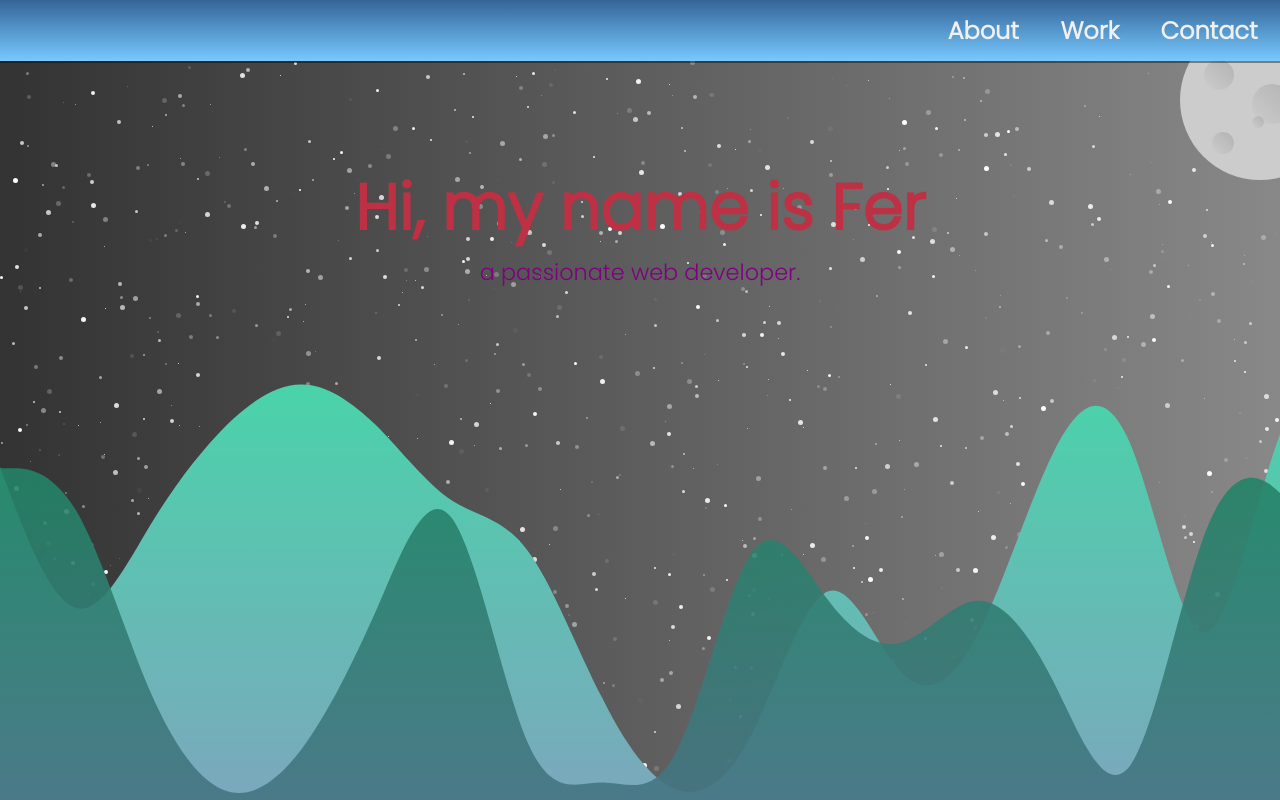
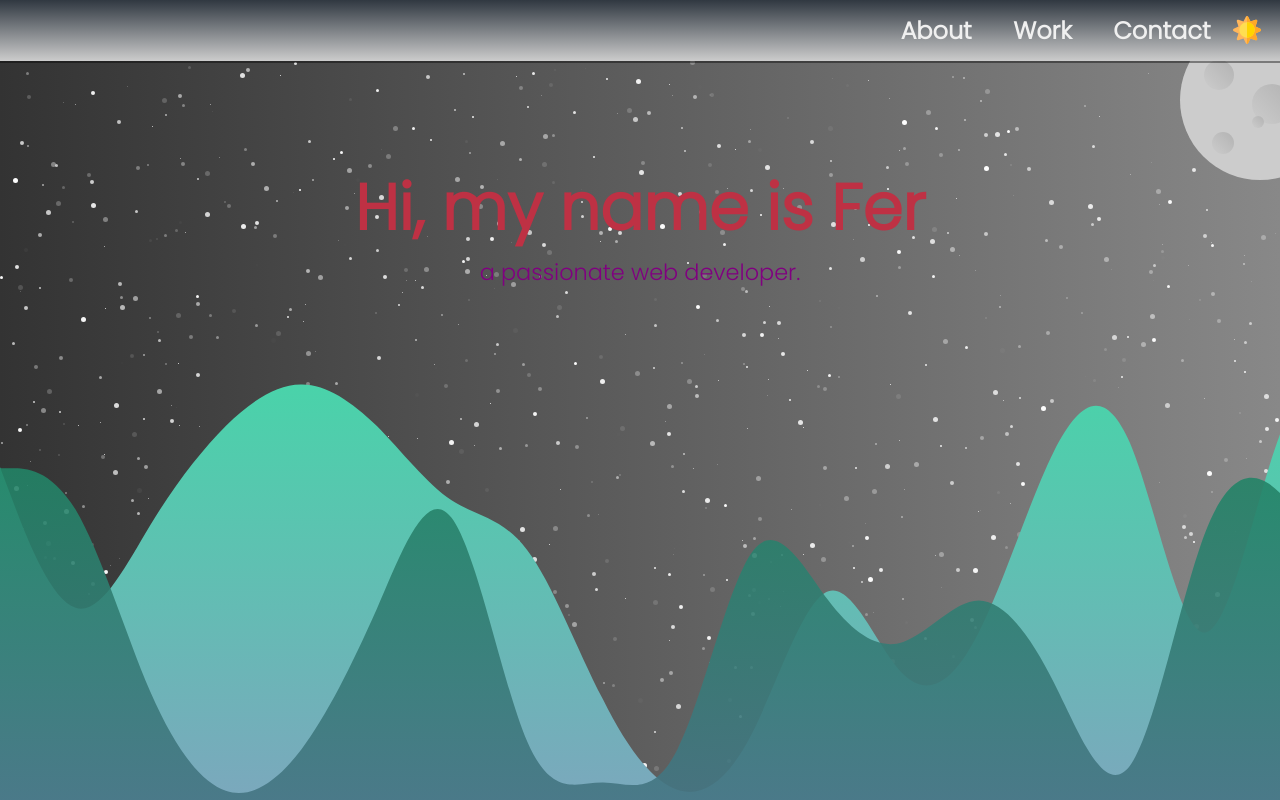
Before and after one commit to fer-rouco/portfolio, a React (Create React App) app in the folder client/: page / in a window 1280 px wide. Shown: the top 800 px of the page. Built offline with nearby package versions, Linux system fonts and the light colour scheme.

Commit message:
Toggle theme

```diff
--- a/client/src/App.js
+++ b/client/src/App.js
@@ -1,4 +1,5 @@
 import './App.scss';
+import { ThemeProvider } from './contexts/theme-context';
 import NavBar from './components/bars/nav-bar';
 import WelcomeSection from './components/sections/welcome-section';
 import ProjectsSection from './components/sections/projects-section';
@@ -8,6 +9,7 @@ import FooterContet from './components/footer-content';
 function App() {
   return (
     <>
+      <ThemeProvider>
         <header>
           <NavBar></NavBar>
         </header>
@@ -19,6 +21,7 @@ function App() {
         <footer>
           <FooterContet></FooterContet>
         </footer>
+      </ThemeProvider>
     </>
   );
 }
--- a/client/src/components/bars/nav-bar.jsx
+++ b/client/src/components/bars/nav-bar.jsx
@@ -1,9 +1,12 @@
 import "./nav-bar.scss";
+import { useTheme } from '../../contexts/theme-context';
+import { ReactComponent as Moon } from '../../assets/icons/moon.svg';
+import { ReactComponent as Sun } from '../../assets/icons/sun.svg';
 
-function NavItem({text, href}) {
+function NavItem({text, href, theme}) {
   return (
     <li className='nav__item'>
-      <a className='nav__link' href={href} name='nav-item' tabIndex="0">
+      <a className={`nav__link ${theme}`} href={href} name='nav-item' tabIndex="0">
         {text}
       </a>
     </li>
@@ -11,12 +14,15 @@ function NavItem({text, href}) {
 }
 
 function NavBar() {
+  const { theme, isDarkMode, toggleTheme } = useTheme();
+
   return (
-    <nav className='nav' >
+    <nav className={`nav ${theme}`} >
       <ul className='nav__list' >
-        <NavItem text='About' href='#welcome-section' ></NavItem>
-        <NavItem text='Work' href='#projects-section' ></NavItem>
-        <NavItem text='Contact' href='#contact-section' ></NavItem>
+        <NavItem text='About' href='#welcome-section' theme={theme} ></NavItem>
+        <NavItem text='Work' href='#projects-section' theme={theme} ></NavItem>
+        <NavItem text='Contact' href='#contact-section' theme={theme} ></NavItem>
+        <li className="theme-icon" onClick={toggleTheme} >{ (isDarkMode()) ? <Sun></Sun> : <Moon></Moon> } </li>
       </ul>
     </nav>
   );
--- a/client/src/components/bars/nav-bar.scss
+++ b/client/src/components/bars/nav-bar.scss
@@ -1,7 +1,13 @@
 
 .nav {
   /* background-color: #356598; */ /*#be3144;*/
-  background: linear-gradient(0deg, rgb(118, 201, 255), var(--main-blue));
+  &.light {
+    background: linear-gradient(0deg, rgb(118, 201, 255), var(--main-blue));
+  }
+  &.dark {
+    background: linear-gradient(0deg, rgb(204, 204, 204), var(--main-gray));
+  }
+
   color: #F1F1F1;
   box-shadow: 0 2px 0 rgba(0, 0, 0, 0.4);
   padding-right: .2em;
@@ -15,6 +21,39 @@
     margin-block: 0;
     height: 100%;
     gap: .2em;
+
+    & .theme-icon {
+      display: flex;
+      padding-right: 1em;
+      cursor: pointer;
+
+      @-webkit-keyframes fadeinout-theme-icon {
+        0%,100% {
+          opacity: 0.4;
+        }
+        50% {
+          opacity: 1;
+        }
+      }
+
+      @keyframes fadeinout-theme-icon {
+        0%,100% {
+          opacity: 0.4;
+        }
+        50% {
+          opacity: 1;
+        }
+      }
+
+      &:hover {
+        animation: fadeinout-theme-icon 1s linear infinite;
+      }
+
+      svg {
+        height: 28px;
+        width: 28px;
+      }
+    }
   }
 
   &__item {
@@ -31,7 +70,12 @@
     padding: .5rem 1rem;
 
     &:hover, &:focus {
-      background-color: var(--main-blue);
+      &.light {
+        background-color: var(--main-blue);
+      }
+      &.dark {
+        background-color: var(--main-green);
+      }
       cursor: pointer;
       outline: none;
       border-radius: 1rem;
--- a/client/src/components/sections/welcome-section.jsx
+++ b/client/src/components/sections/welcome-section.jsx
@@ -1,7 +1,8 @@
 import { useState, useEffect } from 'react';
-import "./welcome-section.scss";
+import { useTheme } from '../../contexts/theme-context';
 import { ReactComponent as Waves } from '../../assets/waves.svg';
 import classnames from 'classnames';
+import "./welcome-section.scss";
 
 function getRandomInt(min, max) {
   min = Math.ceil(min);
@@ -10,7 +11,7 @@ function getRandomInt(min, max) {
 }
 
 function WelcomeSection() {
-  const isDarkMode = true;
+  const { theme, isDarkMode } = useTheme();
   const [staticStars, setStaticStars] = useState(null);
   const [shootingStarAnimacion, setShootingStarAnimacion] = useState('');
   const [shootingStarAnimacionRandomTime, setShootingStarAnimacionRandomTime] = useState(0);
@@ -104,7 +105,7 @@ function WelcomeSection() {
       <>
         { staticStars }
         { renderShotingStars() }
-        { renderMainStar(isDarkMode) }
+        { renderMainStar(isDarkMode()) }
       </>
     );
   }
@@ -112,15 +113,15 @@ function WelcomeSection() {
   const renderLightMode = () => {
     return (
       <>
-        { renderMainStar(isDarkMode) }
+        { renderMainStar(isDarkMode()) }
       </>
     );
   }
 
   return (
-    <section id='welcome-section' className={`welcome-section welcome-section-${isDarkMode ? "dark" : "light"}`} >
+    <section id='welcome-section' className={`welcome-section welcome-section-${theme}`} >
       { renderTextContainer() }
-      { (isDarkMode) ? renderDarkMode() : renderLightMode() }
+      { (isDarkMode()) ? renderDarkMode() : renderLightMode() }
       { <Waves></Waves> }
     </section>
   );
--- /dev/null
+++ b/client/src/config.json
@@ -0,0 +1,4 @@
+{
+  "STORAGE_PREFIX": "Portfolio",
+  "STORAGE_SEPARATOR": "."
+}
--- /dev/null
+++ b/client/src/contexts/theme-context.jsx
@@ -0,0 +1,43 @@
+import React, { useEffect, useState } from 'react';
+import storageManagerService from "../services/storage/storage-manager-service";
+import { STORAGE_THEME } from '../services/storage/storage-constants';
+
+const sessionStorageService = storageManagerService(true);
+
+const THEMES = ['light', 'dark'];
+const ThemeContext = React.createContext(() => {});
+
+export function ThemeProvider(props) {
+  let currentTheme = sessionStorageService.getItem(STORAGE_THEME);
+  const [themeState, setThemeState] = useState(currentTheme);
+  if (THEMES.indexOf(themeState) < 0) {
+    currentTheme = 'dark';
+    setThemeState(currentTheme);
+  }
+  sessionStorageService.setItem(STORAGE_THEME, currentTheme);
+
+  const isDarkMode = () => {
+    return themeState === 'dark';
+  }
+
+  const toggleTheme = () => {
+    setThemeState(isDarkMode() ? 'light' : 'dark');
+  }
+
+
+  useEffect(() => {
+    sessionStorageService.setItem(STORAGE_THEME, themeState);
+  }, [themeState]);
+
+  return <ThemeContext.Provider value={{ theme: themeState, toggleTheme, isDarkMode }} {...props} />;
+}
+
+export function useTheme() {
+  const context = React.useContext(ThemeContext);
+
+  if (!context) {
+    throw new Error('useTheme should be inside the provider ThemeContext');
+  }
+
+  return context;
+}
--- /dev/null
+++ b/client/src/services/storage/storage-constants.js
@@ -0,0 +1,5 @@
+const DOT = '.';
+export const STORAGE_SESSION_IDENTIFIER = 'session';
+export const STORAGE_SETTINGS = 'settings';
+export const STORAGE_LANGUAGE = `${STORAGE_SETTINGS}${DOT}language`;
+export const STORAGE_THEME = `${STORAGE_SETTINGS}${DOT}theme`;
--- /dev/null
+++ b/client/src/services/storage/storage-manager-service.js
@@ -0,0 +1,60 @@
+import configData from './../../config.json';
+
+export default function storageManagerService(useSessionStorage) {
+  let storeObject = (useSessionStorage) ? window.sessionStorage : window.localStorage;
+
+  const storageManagerService = {
+    PREFIX: configData.STORAGE_PREFIX,
+    SEPARATOR: configData.STORAGE_SEPARATOR,
+    ensureKey: (key) => {
+       let split = key.split('.');
+       if (split.length > 0 && split[0] !== storageManagerService.PREFIX) {
+          return `${storageManagerService.PREFIX}${storageManagerService.SEPARATOR}${key}`;
+       }
+       return key;
+    },
+    setItem: (key, object) => {
+       if (!key) {
+          console.error("StorageManagerService empty key");
+          return;
+       }
+       let ensuredKey = storageManagerService.ensureKey(key);
+       storeObject.setItem(ensuredKey, JSON.stringify(object));
+    },
+    getItem: (key) => {
+       if (!key) {
+          console.error("StorageManagerService empty key");
+          return null;
+       }
+       let ensuredKey = storageManagerService.ensureKey(key);
+       let objectString = storeObject.getItem(ensuredKey);
+       if (objectString) {
+          return JSON.parse(objectString);
+       }
+       return null;
+    },
+    hasItem: (key) => {
+       if (!key) {
+          console.error("StorageManagerService empty key");
+          return false;
+       }
+
+       return storeObject.getItem(storageManagerService.ensureKey(key)) !== null;
+    },
+    removeItem: (key) => {
+       if (!key) {
+          console.error("StorageManagerService empty key");
+          return null;
+       }
+       let ensuredKey = storageManagerService.ensureKey(key);
+       if (storageManagerService.hasItem(ensuredKey)) {
+          let item = JSON.parse(storeObject.getItem(ensuredKey));
+          storeObject.removeItem(ensuredKey);
+          return item;
+       }
+       return null;
+    }
+  }
+
+  return storageManagerService;
+}
```
Also changed, not shown: client/src/assets/icons/moon.svg (added), client/src/assets/icons/sun.svg (added). Lines whose indentation alone changed are shown as unchanged.
